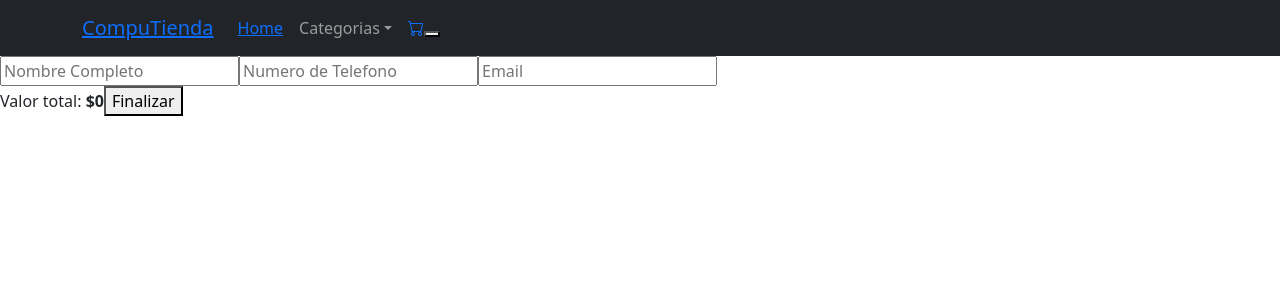
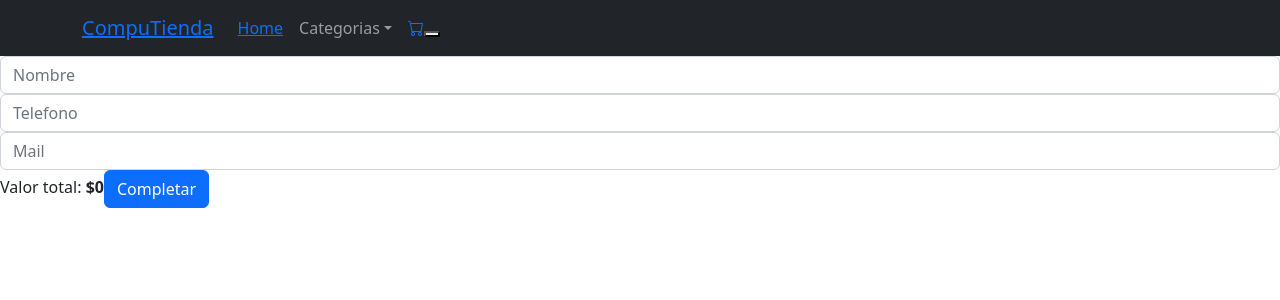
Before and after one commit to GuidoPerna/proyectoReact, a React (Create React App) app: page /checkout in a window 1280 px wide. Shown: the top 300 px of the page. Built offline with nearby package versions, Linux system fonts and the light colour scheme.

Commit message:
se modifica formulario

```diff
--- a/src/views/checkout.jsx
+++ b/src/views/checkout.jsx
@@ -2,7 +2,8 @@ import { useContext, useEffect, useState } from "react";
 import { useNavigate } from "react-router-dom";
 import { Layout } from "../components/Layout";
 import { CartContext } from "../context/cartContext";
-import { Button } from "bootstrap";
+import Button from 'react-bootstrap/Button';
+import Form from 'react-bootstrap/Form';
 
 // firebase
 import {
@@ -77,33 +78,19 @@ const CheckoutView = () => {
 
   return (
     <Layout>
-      <form onSubmit={handleFinalizePurchase}>
-        <div>
-          <input
-            placeholder="Nombre Completo"
-            required
-          />
-          <input
-            placeholder="Numero de Telefono"
-            type="number"
-            required
-          />
-          <input
-            placeholder="Email"
-            type={"email"}
-            required
-          />
-        </div>
+        <Form onSubmit={handleFinalizePurchase} >
+        <Form.Group className="mb-3">
+        <Form.Control placeholder="Nombre" required />
+        <Form.Control type="number" placeholder="Telefono" required />
+        <Form.Control type="email" placeholder="Mail" required />
         <span>
-          Valor total: <strong>${totalAmount}</strong>
+        Valor total: <strong>${totalAmount}</strong>
         </span>
-        <button
-          type="submit"
-          disabled={isLoading}
-        >
-          Finalizar
-        </button>
-      </form>
+        <Button variant="primary" type="submit" disabled={isLoading}>
+        Completar
+        </Button>
+        </Form.Group>
+        </Form>
     </Layout>
   );
 };
```
